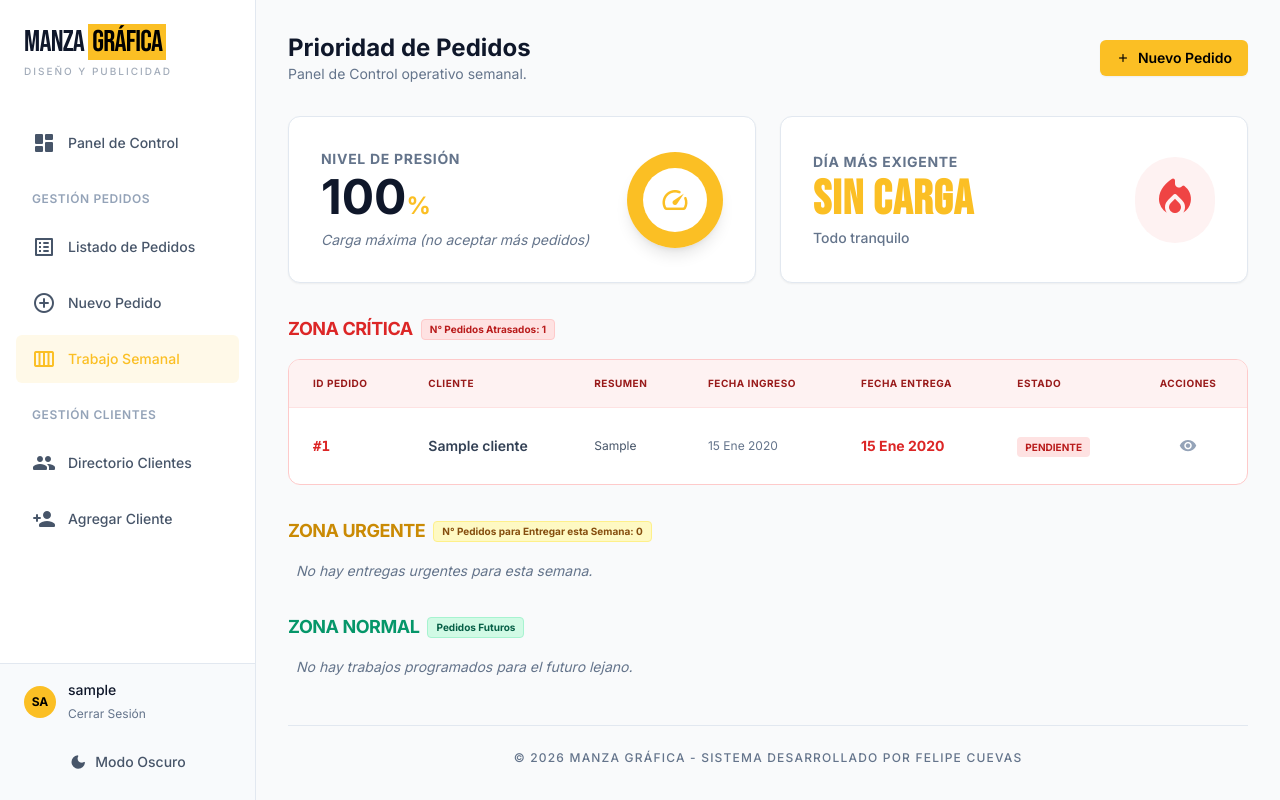
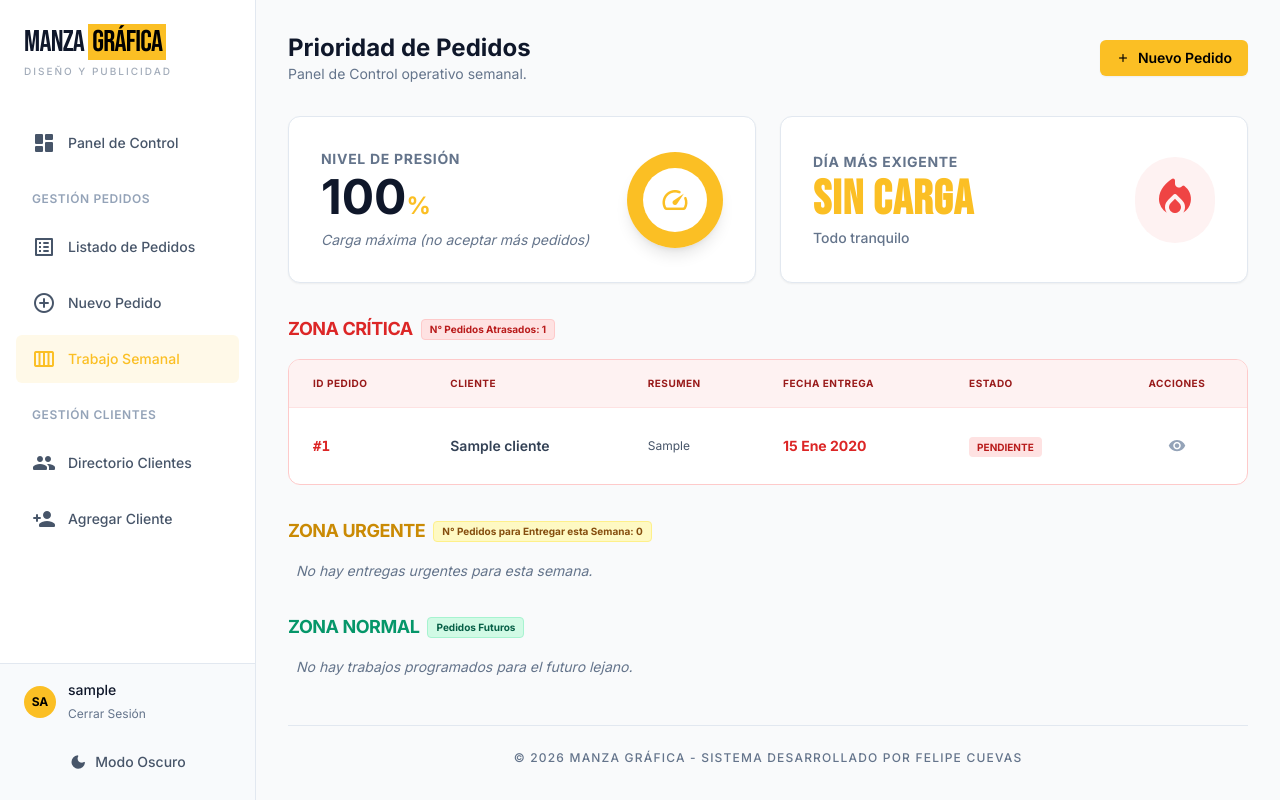
Before and after one commit to ffelipecuevasc/ManzagraficaPedidosApp, a Django app: page /pedidos/trabajo-semanal/ in a window 1280 px wide. Run offline with Django 5.2, Linux system fonts and the light colour scheme; a user stored in the database is signed in; tables that the repository leaves empty hold one stand-in row (values such as "Sample post"); some libraries are stand-ins or nearby versions.

Commit message:
Parches: Inclusión del FAVICON y arreglo menor en la vista trabajo_semanal.html.

```diff
--- a/pedidos/templates/pedidos/base.html
+++ b/pedidos/templates/pedidos/base.html
@@ -5,7 +5,7 @@
     <meta charset="UTF-8">
     <meta name="viewport" content="width=device-width, initial-scale=1.0">
     <title>{% block title %}Manzagrafica App{% endblock %}</title>
-
+    <link rel="icon" type="image/svg+xml" href="{% static 'pedidos/img/favicon.svg' %}">
     <link rel="preconnect" href="https://fonts.googleapis.com">
     <link rel="preconnect" href="https://fonts.gstatic.com" crossorigin>
     <link href="https://fonts.googleapis.com/css2?family=Bebas+Neue&family=Inter:wght@300;400;500;600;700&display=swap" rel="stylesheet">
--- a/pedidos/templates/pedidos/trabajo_semanal.html
+++ b/pedidos/templates/pedidos/trabajo_semanal.html
@@ -86,7 +86,6 @@
                         <th class="px-6 py-4 text-[10px] font-black uppercase tracking-wider text-red-800 dark:text-red-400">ID Pedido</th>
                         <th class="px-6 py-4 text-[10px] font-black uppercase tracking-wider text-red-800 dark:text-red-400">Cliente</th>
                         <th class="px-6 py-4 text-[10px] font-black uppercase tracking-wider text-red-800 dark:text-red-400">Resumen</th>
-                        <th class="px-6 py-4 text-[10px] font-black uppercase tracking-wider text-red-800 dark:text-red-400">Fecha Ingreso</th>
                         <th class="px-6 py-4 text-[10px] font-black uppercase tracking-wider text-red-800 dark:text-red-400">Fecha Entrega</th>
                         <th class="px-6 py-4 text-[10px] font-black uppercase tracking-wider text-red-800 dark:text-red-400">Estado</th>
                         <th class="px-6 py-4 text-[10px] font-black uppercase tracking-wider text-red-800 dark:text-red-400 text-center">Acciones</th>
@@ -98,7 +97,6 @@
                         <td class="px-6 py-4 text-sm font-mono text-red-600 dark:text-red-400 font-bold">#{{ pedido.id }}</td>
                         <td class="px-6 py-4 text-sm font-semibold text-slate-700 dark:text-slate-200">{{ pedido.cliente.nombre }}</td>
                         <td class="px-6 py-4 text-sm text-slate-600 dark:text-slate-400 text-xs">{{ pedido.resumen_pedido }}</td>
-                        <td class="px-6 py-4 text-sm text-slate-500 dark:text-slate-500 text-xs">{{ pedido.fecha_solicitud|date:"d M Y" }}</td>
                         <td class="px-6 py-4 text-sm text-red-600 dark:text-red-500 font-black">{{ pedido.fecha_entrega|date:"d M Y" }}</td>
                         <td class="px-6 py-4 text-sm">
                             <span class="bg-red-100 text-red-700 dark:bg-red-500 dark:text-white text-[10px] font-black px-2 py-1 rounded uppercase">
@@ -142,7 +140,6 @@
                         <th class="px-6 py-4 text-[10px] font-black uppercase tracking-wider text-yellow-800 dark:text-yellow-500">ID Pedido</th>
                         <th class="px-6 py-4 text-[10px] font-black uppercase tracking-wider text-yellow-800 dark:text-yellow-500">Cliente</th>
                         <th class="px-6 py-4 text-[10px] font-black uppercase tracking-wider text-yellow-800 dark:text-yellow-500">Resumen</th>
-                        <th class="px-6 py-4 text-[10px] font-black uppercase tracking-wider text-yellow-800 dark:text-yellow-500">Fecha Ingreso</th>
                         <th class="px-6 py-4 text-[10px] font-black uppercase tracking-wider text-yellow-800 dark:text-yellow-500">Fecha Entrega</th>
                         <th class="px-6 py-4 text-[10px] font-black uppercase tracking-wider text-yellow-800 dark:text-yellow-500">Estado</th>
                         <th class="px-6 py-4 text-[10px] font-black uppercase tracking-wider text-yellow-800 dark:text-yellow-500 text-center">Acciones</th>
@@ -154,7 +151,6 @@
                         <td class="px-6 py-4 text-sm font-mono text-yellow-600 dark:text-yellow-400 font-bold">#{{ pedido.id }}</td>
                         <td class="px-6 py-4 text-sm font-semibold text-slate-700 dark:text-slate-200">{{ pedido.cliente.nombre }}</td>
                         <td class="px-6 py-4 text-sm text-slate-600 dark:text-slate-400 text-xs">{{ pedido.resumen_pedido }}</td>
-                        <td class="px-6 py-4 text-sm text-slate-500 dark:text-slate-500 text-xs">{{ pedido.fecha_solicitud|date:"d M Y" }}</td>
                         <td class="px-6 py-4 text-sm text-yellow-600 dark:text-yellow-500 font-bold">
                             {% if pedido.fecha_entrega == hoy %}
                                 <span class="animate-pulse text-red-500 font-black">HOY</span>
@@ -202,7 +198,6 @@
                         <th class="px-6 py-4 text-[10px] font-black uppercase tracking-wider text-emerald-800 dark:text-emerald-500">ID Pedido</th>
                         <th class="px-6 py-4 text-[10px] font-black uppercase tracking-wider text-emerald-800 dark:text-emerald-500">Cliente</th>
                         <th class="px-6 py-4 text-[10px] font-black uppercase tracking-wider text-emerald-800 dark:text-emerald-500">Resumen</th>
-                        <th class="px-6 py-4 text-[10px] font-black uppercase tracking-wider text-emerald-800 dark:text-emerald-500">Fecha Ingreso</th>
                         <th class="px-6 py-4 text-[10px] font-black uppercase tracking-wider text-emerald-800 dark:text-emerald-500">Fecha Entrega</th>
                         <th class="px-6 py-4 text-[10px] font-black uppercase tracking-wider text-emerald-800 dark:text-emerald-500">Estado</th>
                         <th class="px-6 py-4 text-[10px] font-black uppercase tracking-wider text-emerald-800 dark:text-emerald-500 text-center">Acciones</th>
@@ -214,7 +209,6 @@
                         <td class="px-6 py-4 text-sm font-mono text-emerald-600 dark:text-emerald-400 font-bold">#{{ pedido.id }}</td>
                         <td class="px-6 py-4 text-sm font-semibold text-slate-700 dark:text-slate-200">{{ pedido.cliente.nombre }}</td>
                         <td class="px-6 py-4 text-sm text-slate-600 dark:text-slate-400 text-xs">{{ pedido.resumen_pedido }}</td>
-                        <td class="px-6 py-4 text-sm text-slate-500 dark:text-slate-500 text-xs">{{ pedido.fecha_solicitud|date:"d M Y" }}</td>
                         <td class="px-6 py-4 text-sm text-emerald-600 dark:text-emerald-500 font-bold">{{ pedido.fecha_entrega|date:"d M Y" }}</td>
                         <td class="px-6 py-4 text-sm">
                             <span class="bg-emerald-100 text-emerald-800 dark:bg-emerald-500 dark:text-white text-[10px] font-black px-2 py-1 rounded uppercase">
```
Also changed, not shown: pedidos/static/pedidos/img/favicon.svg (added).
